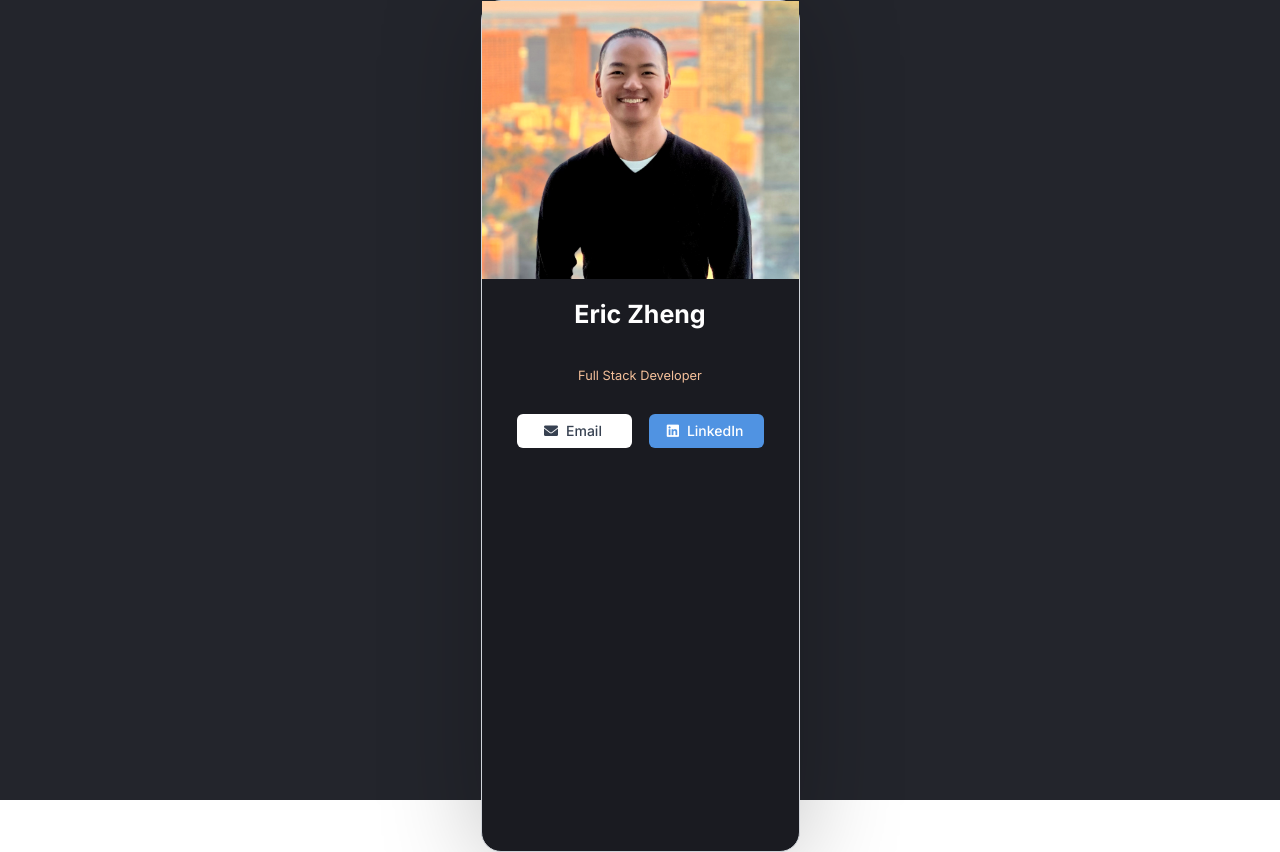
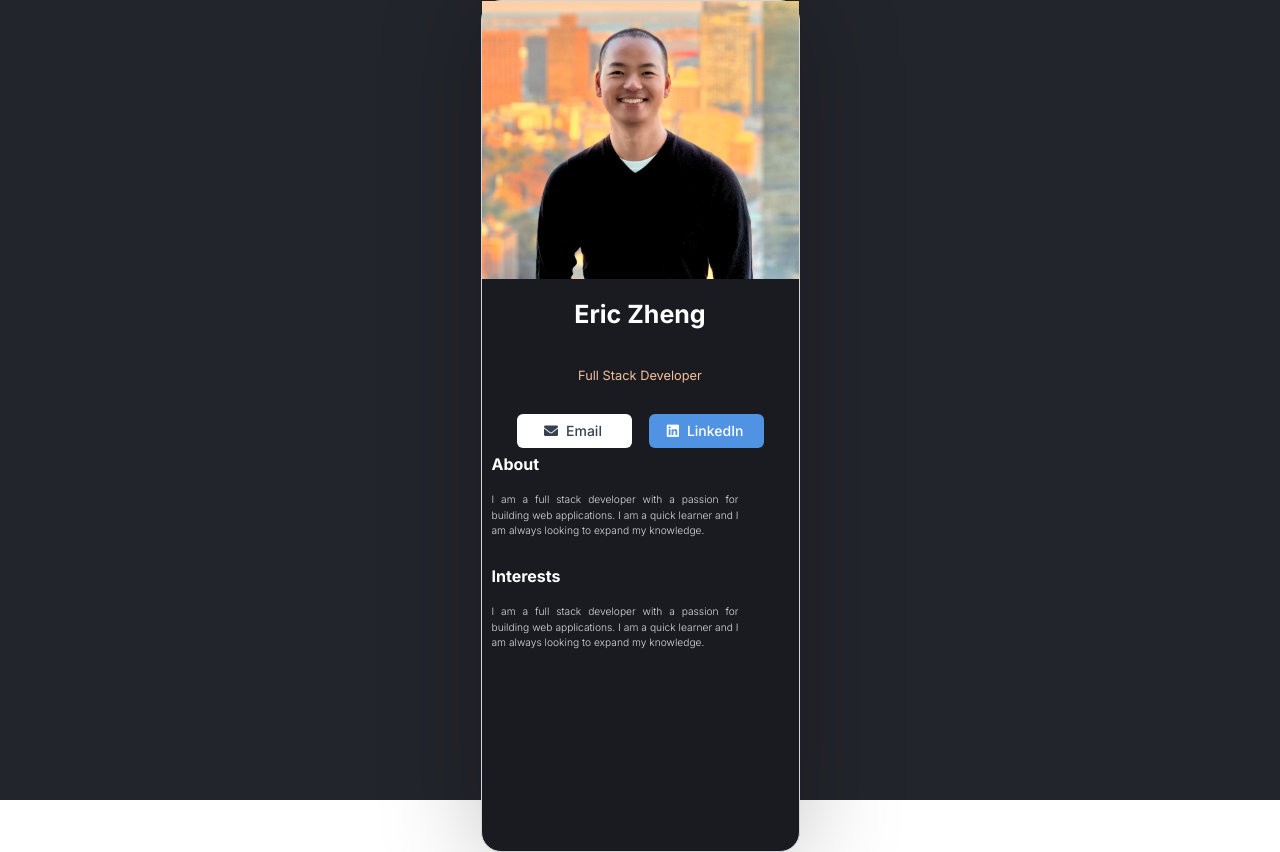
Before and after one commit to EricZheng0404/BusinessCard, a React (Vite) app: page / in a window 1280 px wide. Built offline with nearby package versions, Linux system fonts and the light colour scheme.

Commit message:
done with Main

```diff
--- a/src/App.css
+++ b/src/App.css
@@ -30,7 +30,6 @@ body {
   border-radius: 20px;
   border: 1px solid rgba(209, 213, 219, 1);
   box-shadow: 0px 4px 100px 0px rgba(0, 0, 0, 0.25);
-
 }
 
 img {
@@ -107,3 +106,29 @@ img {
   transform: translateY(-2px);
   box-shadow: 0 4px 8px rgba(0, 0, 0, 0.2);
 }
+
+.main {
+  display: flex;
+  flex-direction: column;
+  align-items: center;
+  justify-content: center;
+  gap: 1rem;
+  width: 247px;
+  height: 201px;
+  color: white;
+  margin-left: 10px;
+  gap: 0px;
+}
+
+.about h3, .interests h3 {
+  font-weight: 700;
+  font-size: 16px;
+  color: white;
+}
+
+.about p, .interests p {
+  font-weight: 300;
+  font-size: 10.24px;
+  text-align: justify;
+  color: #DCDCDC;
+}
--- a/src/App.jsx
+++ b/src/App.jsx
@@ -3,12 +3,13 @@ import reactLogo from './assets/react.svg'
 import viteLogo from '/vite.svg'
 import './App.css'
 import Header from './components/Header'
-
+import Main from './components/Main'
 function App() {
   return (
     <>
       <div className='container'>
         <Header />
+        <Main />
       </div>
     </>
   )
--- a/src/components/Main.jsx
+++ b/src/components/Main.jsx
@@ -0,0 +1,14 @@
+export default function Main() {
+  return (
+    <div className="main">
+      <div className="about">
+        <h3>About</h3>
+        <p>I am a full stack developer with a passion for building web applications. I am a quick learner and I am always looking to expand my knowledge.</p>
+      </div>
+      <div className="interests">
+        <h3>Interests</h3>
+        <p>I am a full stack developer with a passion for building web applications. I am a quick learner and I am always looking to expand my knowledge.</p>
+      </div>
+    </div>
+  )
+}
```
